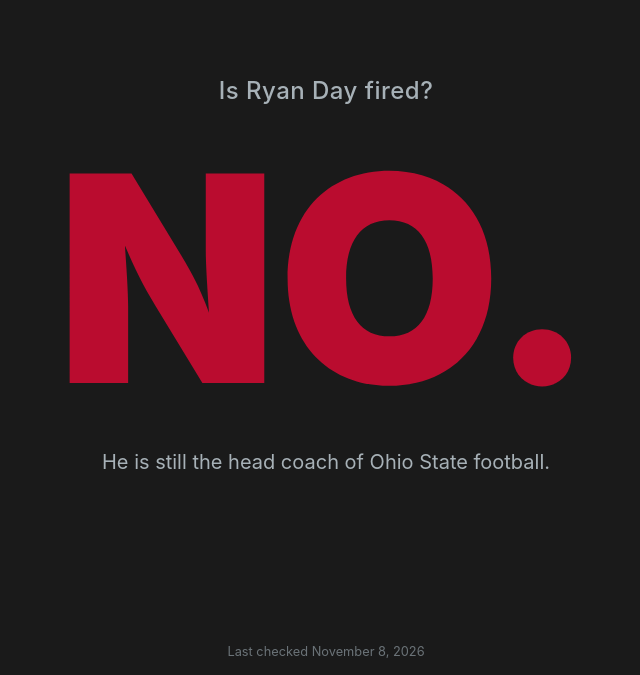
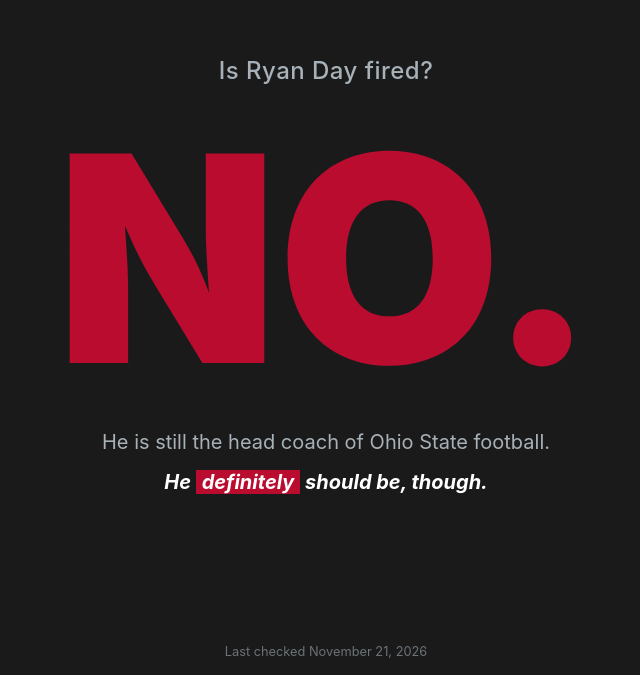
Before and after one commit to kylepetz/kylepetz.github.io, a plain HTML site: page isryandayfired/index.html in a window 1280 px wide. Shown: the part 125-800 px from the top of the page, without its empty margins (314-954 px from the left). Drawn offline with Linux system fonts and the light colour scheme.

Commit message:
Add "he definitely should be" line to isryandayfired (#4)
* Add isryandayfired.com single-page site

Standalone page answering whether Ryan Day has been fired. Status is
controlled by FIRED and LAST_CHECKED constants in index.html. Includes
CNAME and README with GitHub Pages deploy steps.

Co-Authored-By: Claude Opus 5.5 <noreply@anthropic.com>
Claude-Session: https://claude.ai/code/session_014ujMXh28vw21anJpYWiM73

* Add share image (OG/Twitter card) to isryandayfired page

Co-Authored-By: Claude Opus 5.5 <noreply@anthropic.com>
Claude-Session: https://claude.ai/code/session_014ujMXh28vw21anJpYWiM73

* Add snarky "he should be" line and refresh last-checked date

Co-Authored-By: Claude Opus 5.5 <noreply@anthropic.com>
Claude-Session: https://claude.ai/code/session_014ujMXh28vw21anJpYWiM73

---------

Co-authored-by: Claude <noreply@anthropic.com>

```diff
--- a/isryandayfired/index.html
+++ b/isryandayfired/index.html
@@ -57,6 +57,15 @@
       color: var(--gray);
       max-width: 32rem;
     }
+    .snark {
+      margin-top: 1rem;
+      font-size: clamp(1rem, 2.5vw, 1.25rem);
+      font-style: italic;
+      font-weight: 700;
+      color: var(--ink);
+    }
+    .snark span { background: var(--scarlet); padding: 0 .3em; }
+    body.fired .snark { display: none; }
     footer {
       position: fixed;
       bottom: 16px;
@@ -69,12 +78,13 @@
   <h1>Is Ryan Day fired?</h1>
   <p class="answer" id="answer">NO.</p>
   <p class="detail" id="detail">He is still the head coach of Ohio State football.</p>
+  <p class="snark">He <span>definitely</span> should be, though.</p>
   <footer>Last checked <time id="checked"></time></footer>
 
   <script>
     // ── Update these two lines when the news changes ──
     const FIRED = false;
-    const LAST_CHECKED = "2026-11-08";
+    const LAST_CHECKED = "2026-11-21";
 
     if (FIRED) {
       document.body.classList.add("fired");
```
